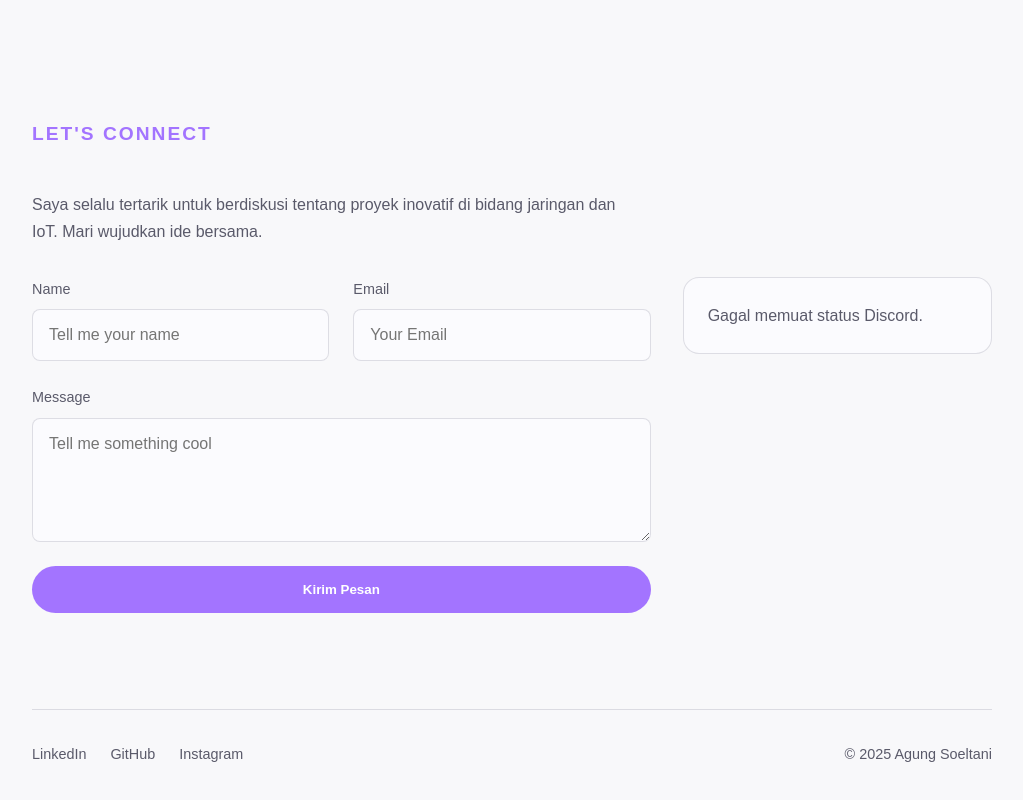
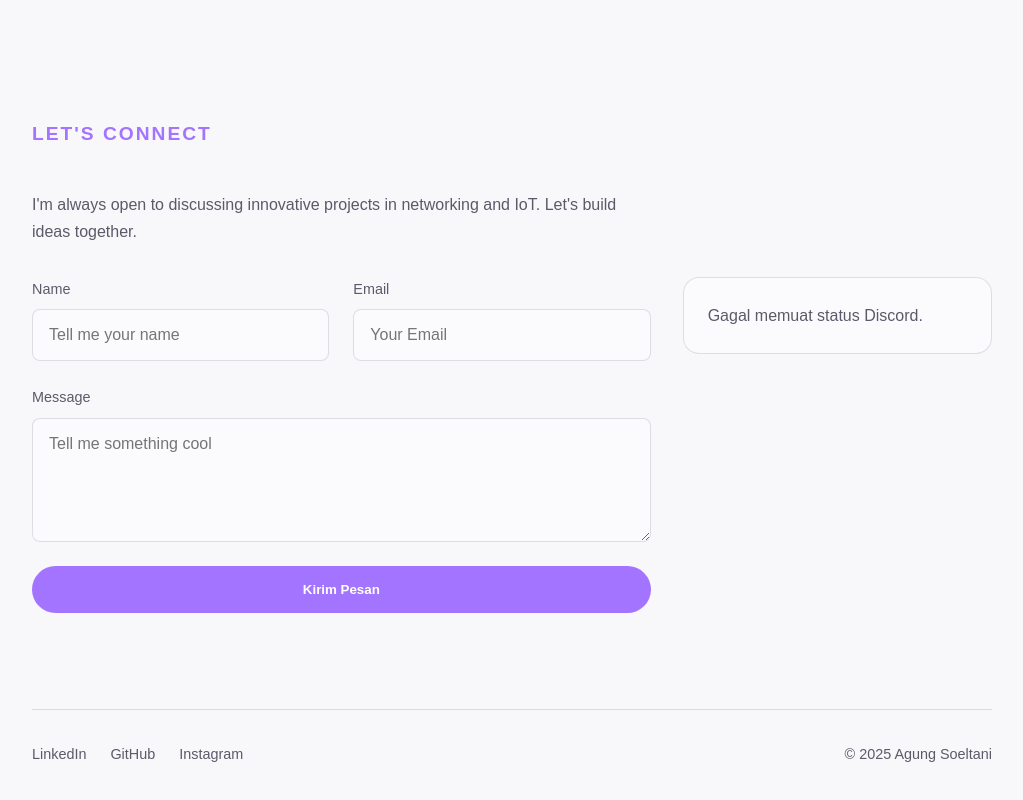
Before and after one commit to agungsoeltani/agungsoeltani.github.io, a plain HTML site: page index.html in a window 1280 px wide. Shown: the part 2856-3656 px from the top of the page, without its empty margins (128-1151 px from the left). Drawn offline with nearby package versions, Linux system fonts and the light colour scheme; no server answers; animation ran at ten frames a second; a web font is replaced by a local one.

Commit message:
simple text

```diff
--- a/index.html
+++ b/index.html
@@ -151,7 +151,7 @@
         <footer id="contact" class="main-footer">
             <div class="section-container">
                 <h2 class="section-title">Let's Connect</h2>
-                <p>Saya selalu tertarik untuk berdiskusi tentang proyek inovatif di bidang jaringan dan IoT. Mari wujudkan ide bersama.</p>
+                <p>I'm always open to discussing innovative projects in networking and IoT. Let's build ideas together.
 
                 <div class="contact-layout">
 
```
